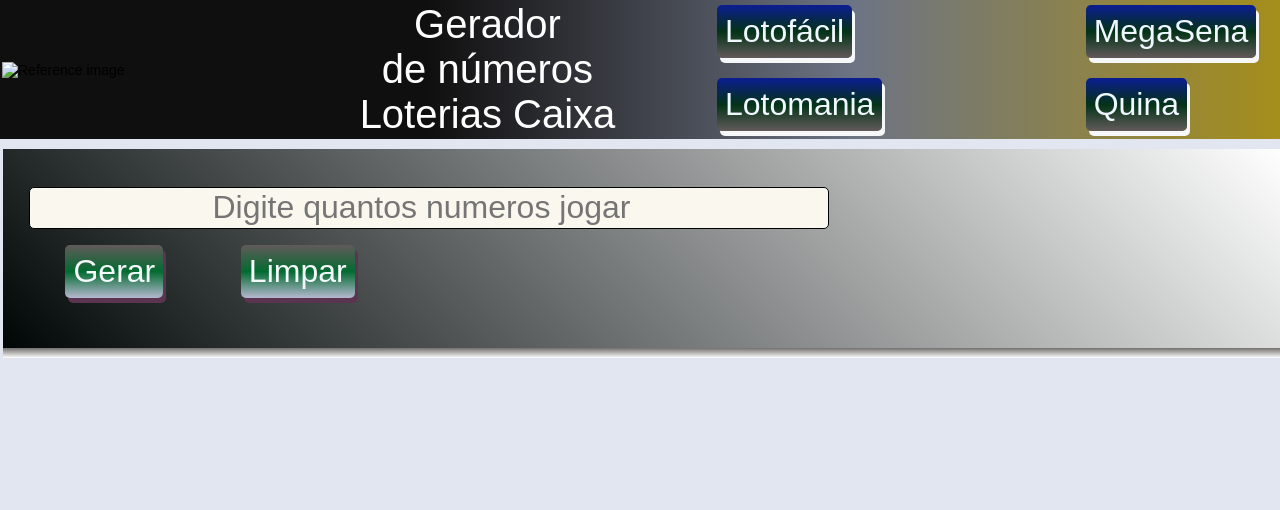
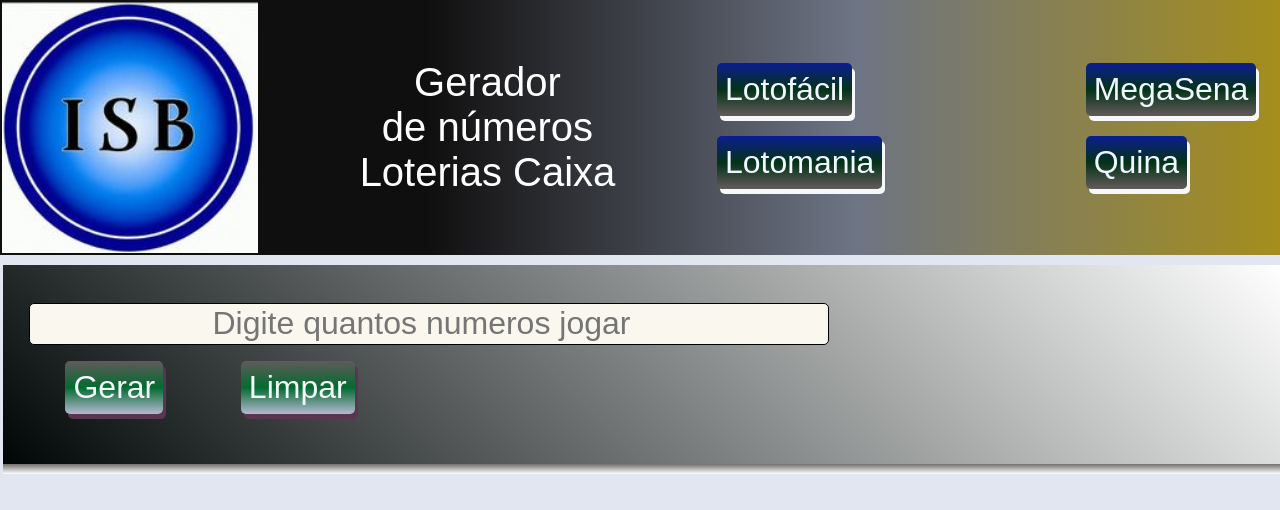
Before and after one commit to RogerioRuffino/Loto, a plain HTML site: page index.html in a window 1280 px wide. Drawn offline with Linux system fonts and the light colour scheme.

Commit message:
Update index.html

```diff
--- a/index.html
+++ b/index.html
@@ -14,7 +14,7 @@
 <body>
     <div class="cab">
 
-        <img class="logo"  src="/Lotofacil/Img/isb.jpg" alt="Reference image" />
+        <img class="logo"  src="/Img/isb.jpg" alt="Reference image" />
 
         <div class="title">
             Gerador <br>
```
